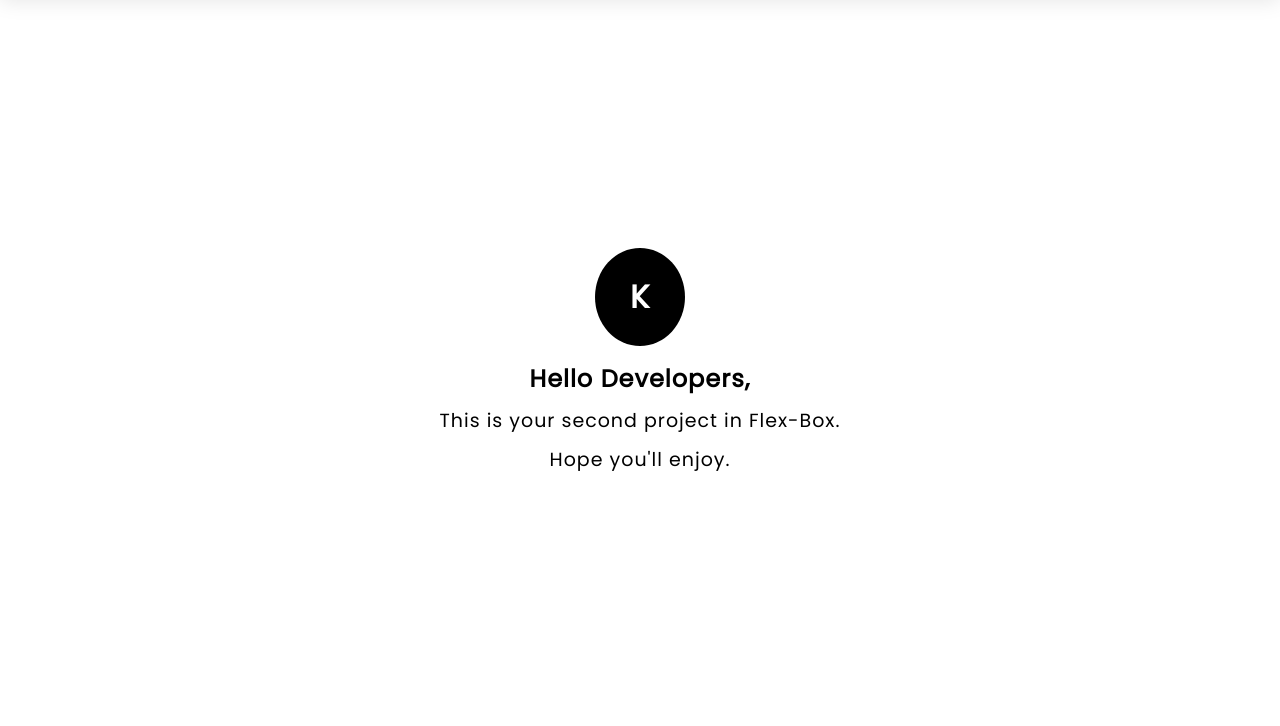
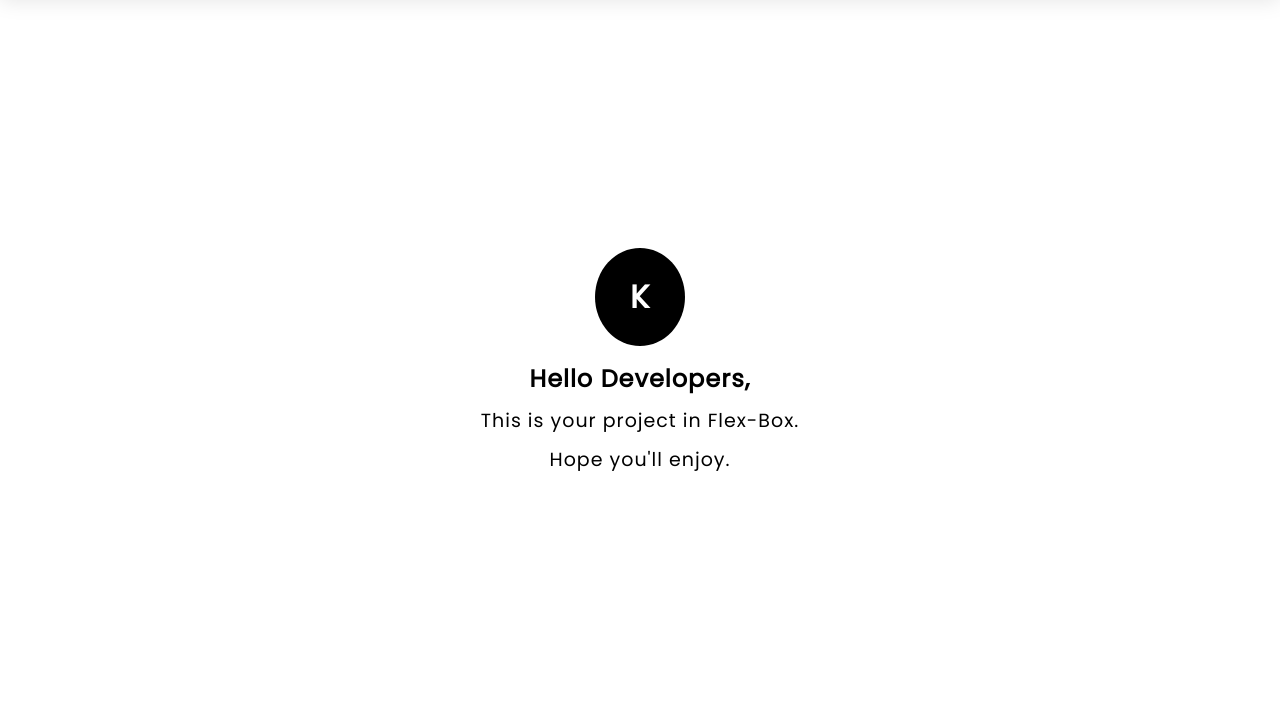
Before and after one commit to kamalss11/Flex-Project, a plain HTML site: page index.html in a window 1280 px wide. Shown: the part 74-800 px from the top of the page. Drawn offline with Linux system fonts and the light colour scheme.

Commit message:
Update index.html

```diff
--- a/index.html
+++ b/index.html
@@ -26,7 +26,7 @@
             <div class="landing">
                 <h1>K</h1>
                 <h2>Hello Developers,</h2>
-                <p>This is your second project in Flex-Box.</p>
+                <p>This is your project in Flex-Box.</p>
                 <p>Hope you'll enjoy.</p>
             </div>
 
```
